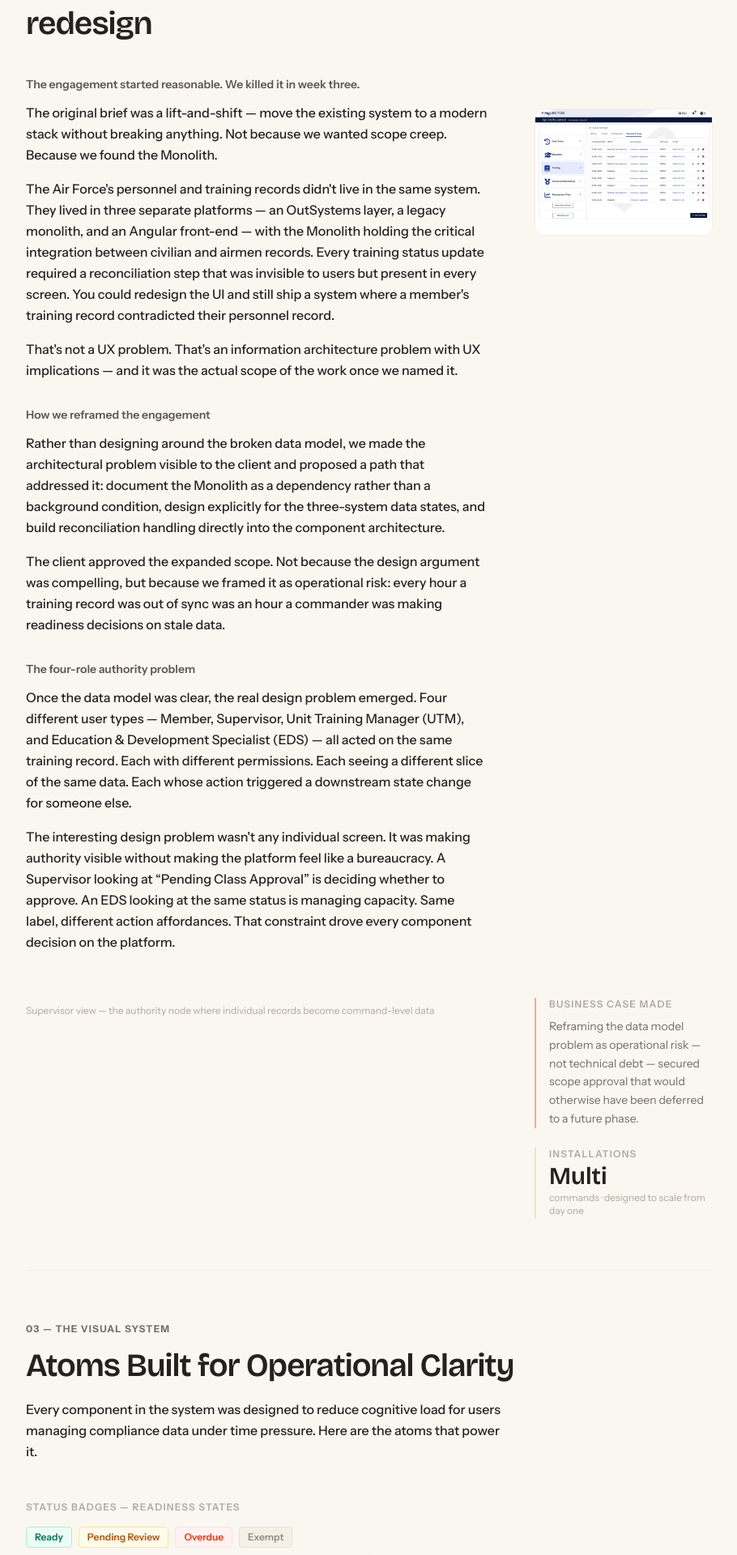
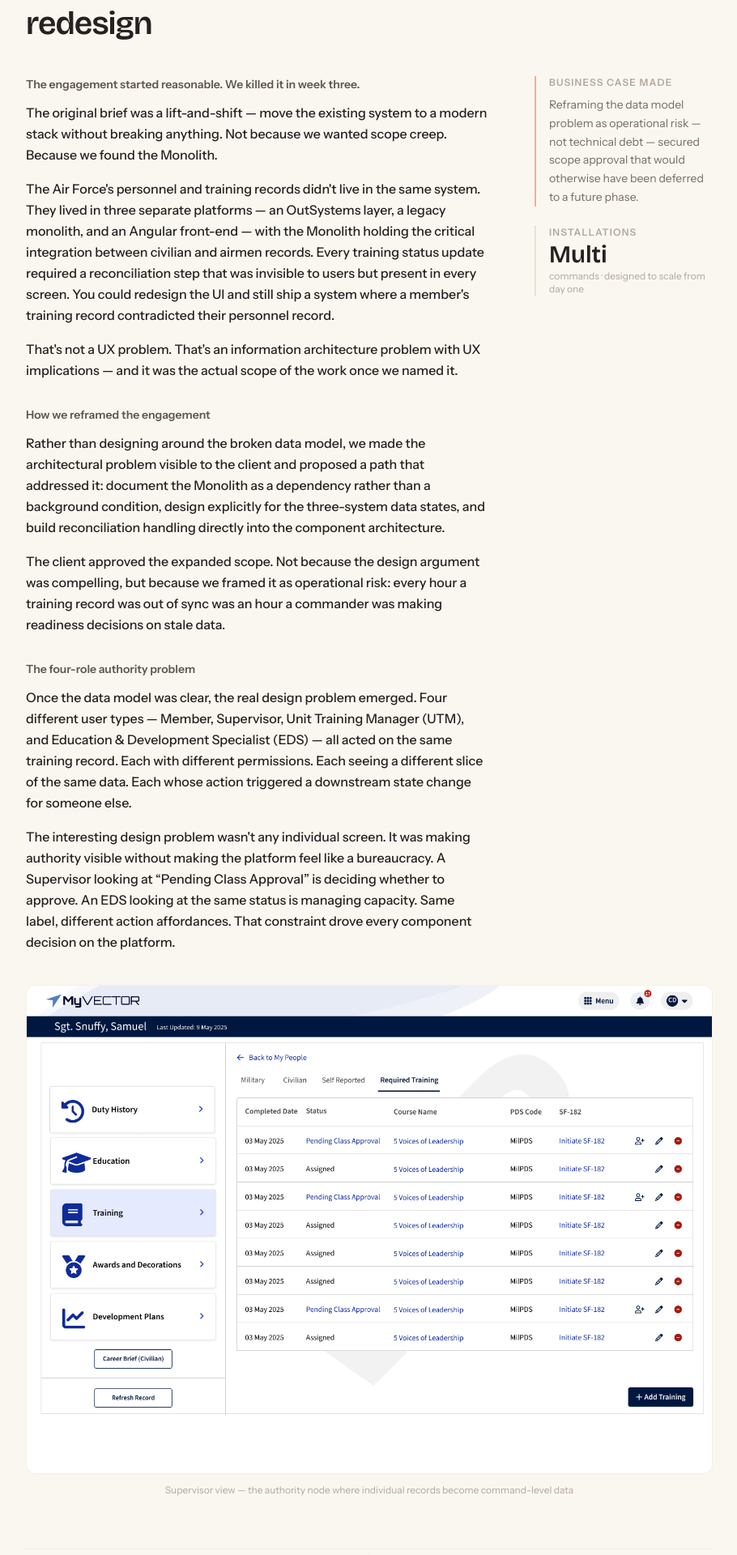
Before and after one commit to HowdyByDesign/portfolio, a Next.js app: page /work/air-force in a window 1280 px wide. Shown: the part 4080-6000 px from the top of the page at 81% size, without its empty margins (184-1094 px from the left). Built offline with nearby package versions, Linux system fonts and the light colour scheme.

Commit message:
fix(site): supervisor screen full-width, section 07 trimmed to 3 stacked images

```diff
--- a/app/work/air-force/page.tsx
+++ b/app/work/air-force/page.tsx
@@ -395,20 +395,6 @@ export default function AirForceCaseStudy() {
               </div>
             </div>
 
-            {/* ── Supervisor screen ── */}
-            <div className="mt-10 rounded-xl overflow-hidden border border-warm-100">
-              <Image
-                src="/images/supervisor-training-requirements.png"
-                alt="Supervisor Training Requirements — Sgt. Snuffy, Samuel — 8 courses with mixed statuses"
-                width={1440}
-                height={1024}
-                className="w-full h-auto"
-              />
-            </div>
-            <p className="text-xs text-warm-400 mt-2 mb-0">
-              Supervisor view — the authority node where individual records become command-level data
-            </p>
-
             {/* ── Margin aside ── */}
             <aside className="mt-10 lg:mt-0 lg:sticky lg:top-24 space-y-6">
               <div className="border-l-2 border-accent/40 pl-4">
@@ -424,6 +410,20 @@ export default function AirForceCaseStudy() {
               </div>
             </aside>
           </div>
+
+          {/* ── Supervisor screen — full width below the grid ── */}
+          <div className="mt-10 rounded-xl overflow-hidden border border-warm-100">
+            <Image
+              src="/images/supervisor-training-requirements.png"
+              alt="Supervisor Training Requirements — Sgt. Snuffy, Samuel — 8 courses with mixed statuses"
+              width={1440}
+              height={1024}
+              className="w-full h-auto"
+            />
+          </div>
+          <p className="text-xs text-warm-400 mt-3 text-center">
+            Supervisor view — the authority node where individual records become command-level data
+          </p>
         </section>
 
         {/* ── 03 — System Atoms (Visual System / Technical Deep-Dive) ──── */}
@@ -729,22 +729,13 @@ export default function AirForceCaseStudy() {
             ))}
           </div>
 
-          <div className="grid sm:grid-cols-2 gap-4 mt-10">
+          <div className="flex flex-col gap-6 mt-10">
             <div className="rounded-xl overflow-hidden border border-warm-100">
               <Image
                 src="https://framerusercontent.com/images/SXIbre2GyhwJYLZbjj3rp0d52E.png"
                 alt="MyVector platform — final interface design"
-                width={800}
-                height={600}
-                className="w-full h-auto"
-              />
-            </div>
-            <div className="rounded-xl overflow-hidden border border-warm-100">
-              <Image
-                src="https://framerusercontent.com/images/e9I6jC7yIrIahk9irQp1pha6ZwE.png"
-                alt="User journey map — training management workflow"
-                width={800}
-                height={600}
+                width={1400}
+                height={788}
                 className="w-full h-auto"
               />
             </div>
```
